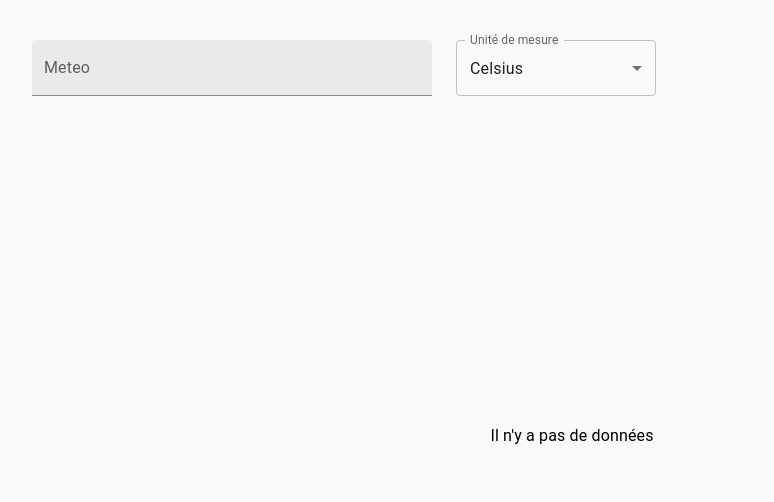
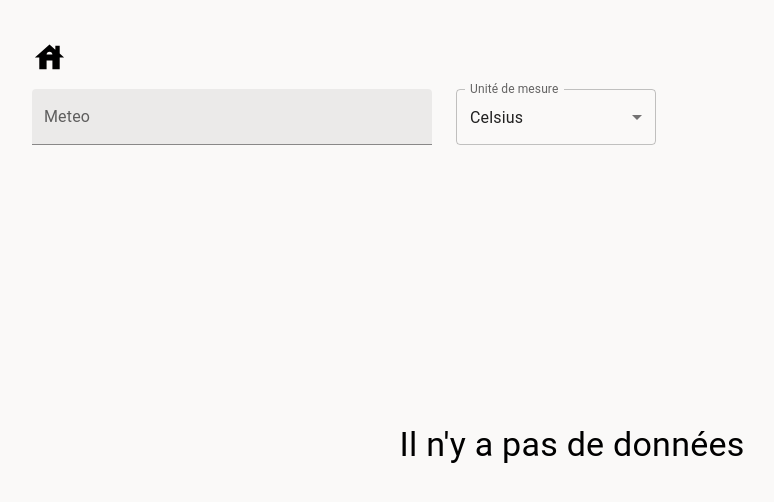
Before and after one commit to karimoucisse/pokemon_ipssi, a React (Create React App) app: page /weathers in a window 1280 px wide. Shown: the top 502 px of the page, without its empty margins (68-842 px from the left). Built offline with nearby package versions, Linux system fonts and the light colour scheme.

Commit message:
add change

```diff
--- a/src/pages/Weathers.jsx
+++ b/src/pages/Weathers.jsx
@@ -4,10 +4,13 @@ import SearchBar from '../components/SearchBar';
 import { Box, CircularProgress, Stack, Typography } from '@mui/material';
 import WeatherCard from '../components/WeatherCard';
 import SelectValue from '../components/SelectValue';
+import HouseIcon from '@mui/icons-material/House';
+import { useNavigate } from 'react-router-dom';
 const Weathers = () => {
   const [value, setValue] = useState();
   const [weatherData, setWeathersData] = useState([]);
   const [selectValue, setSelectValue] = useState('celsius');
+  const navigate = useNavigate();
   const getData = async () => {
     const data = await getWeatherDatas(value, selectValue);
     const dataArray = data ? [data] : [];
@@ -26,6 +29,12 @@ const Weathers = () => {
 
   return (
     <Box sx={{ padding: '40px 100px', backgroundColor: '#FAF9F8' }}>
+      <HouseIcon
+        onClick={() => navigate('/')}
+        color="#1c2930"
+        fontSize="large"
+        sx={{ cursor: 'pointer', marginBottom: '10px' }}
+      />
       <Stack direction="row" spacing={3}>
         <SearchBar setValue={setValue} placeHolder="Meteo" />
         <SelectValue
@@ -37,14 +46,14 @@ const Weathers = () => {
       <Box mt={6}>
         <Box
           sx={{
-            minHeight: '73vh',
+            minHeight: '63vh',
             display: 'flex',
             justifyContent: 'center',
             alignItems: 'center',
           }}
         >
           {!weatherData || weatherData.length === 0 ? (
-            <Typography>Il n'y a pas de données</Typography>
+            <Typography variant="h4">Il n'y a pas de données</Typography>
           ) : (
             weatherData.map((weather, i) => (
               <WeatherCard key={i} weather={weather} unit={selectValue} />
```
